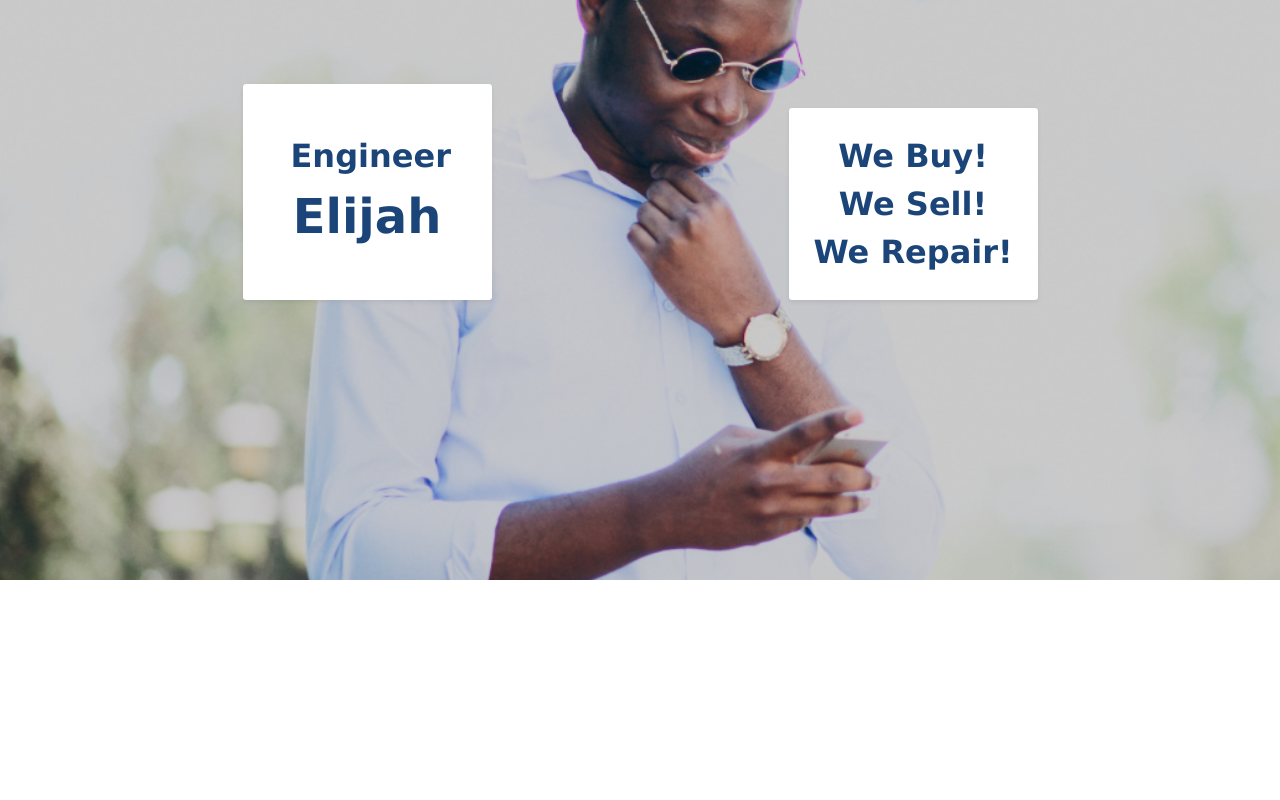
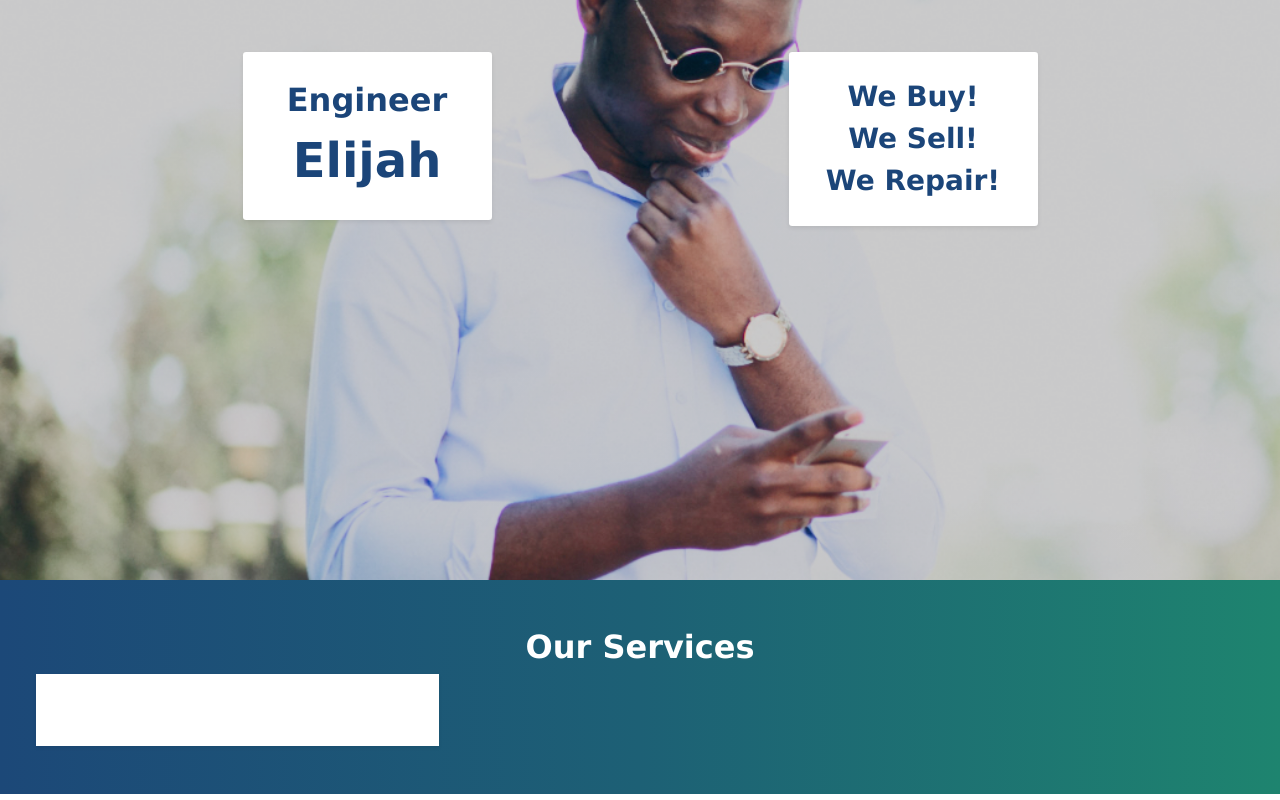
Before and after one commit to Agboola12/E-commerce-Computing-Frontend, a React (Vite) app: page / in a window 1280 px wide. Shown: the part 220-1020 px from the top of the page. Before the commit the page ends 800 px from the top, so only its background shows below. Built offline with nearby package versions, Linux system fonts and the light colour scheme.

Commit message:
wip on the project

```diff
--- a/src/styles/Style.module.css
+++ b/src/styles/Style.module.css
@@ -39,5 +39,10 @@
 
 #text{
     color: #1B4579;
-    margin-top: 13em;
+    margin-top: 10em;
 }
+
+#service{
+    background: linear-gradient(to right, #1C4878, #1D6075, #1E846F);
+
+}
--- a/src/user/Home.jsx
+++ b/src/user/Home.jsx
@@ -2,6 +2,7 @@ import React from 'react'
 import logo from '../assets/logo.jpg'
 import { Link } from 'react-router-dom'
 import style from '../styles/Style.module.css'
+import Footer from './Footer'
 
 
 const Home = () => {
@@ -35,23 +36,34 @@ const Home = () => {
         </nav>
         <div className='container mx-auto text-center' id={style.text}>
           <div className='row mx-auto text-center'>
-            <div className='col-lg-3 mx-auto'>
-              <div className='shadow-sm rounded-sm bg-white p-5'>
+            <div className='col-lg-3 mx-auto mt-3'>
+              <div className='shadow-sm rounded-sm bg-white p-4'>
                 <small className='fs-2 fw-bold'>Engineer</small><br />
                 <small className=' fw-bold' style={{ fontSize: '3em' }}>Elijah</small>
               </div>
             </div>
-            <div className='col-lg-3 mx-auto mt-4'>
+            <div className='col-lg-3 mx-auto mt-3'>
               <div className='shadow-sm rounded-sm bg-white p-4'>
-                <small className='fw-bold fs-2'>We Buy!</small><br />
-                <small className='fw-bold fs-2'>We Sell!</small><br />
-                <small className='fw-bold fs-2'>We Repair!</small>
+                <small className='fw-bold fs-3'>We Buy!</small><br />
+                <small className='fw-bold fs-3'>We Sell!</small><br />
+                <small className='fw-bold fs-3'>We Repair!</small>
               </div>
-
             </div>
           </div>
         </div>
       </div>
+
+      <div className='container-fluid p-5 mb-5 text-white text-center' id={style.service}>
+          <p className='h2 fw-bold'>Our Services</p>
+          <div className='row'>
+            <div className='col-lg-4 bg-white p-3 shadow-sm'>
+                <p className='fw-bold'>We Buy</p>
+            </div>
+          </div>
+
+
+      </div>
+      <Footer/>
     </div>
   )
 }
```
